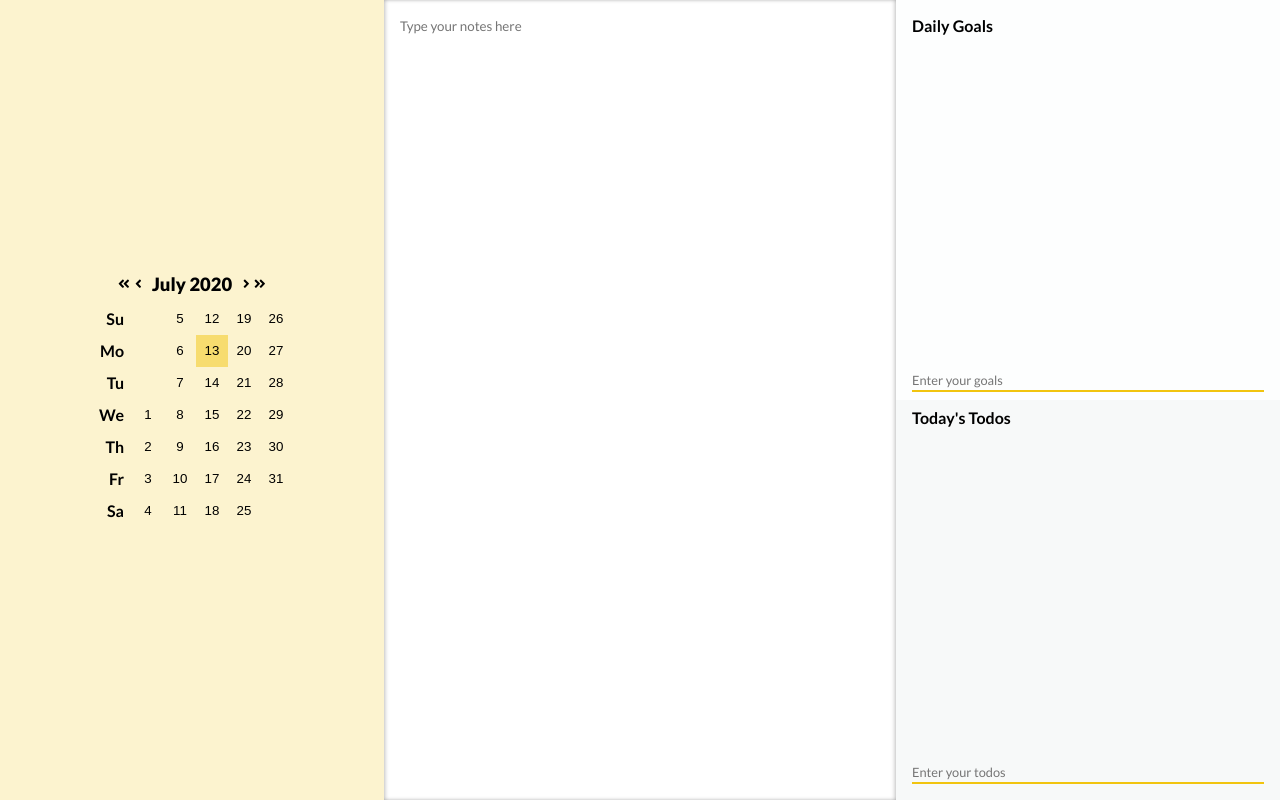
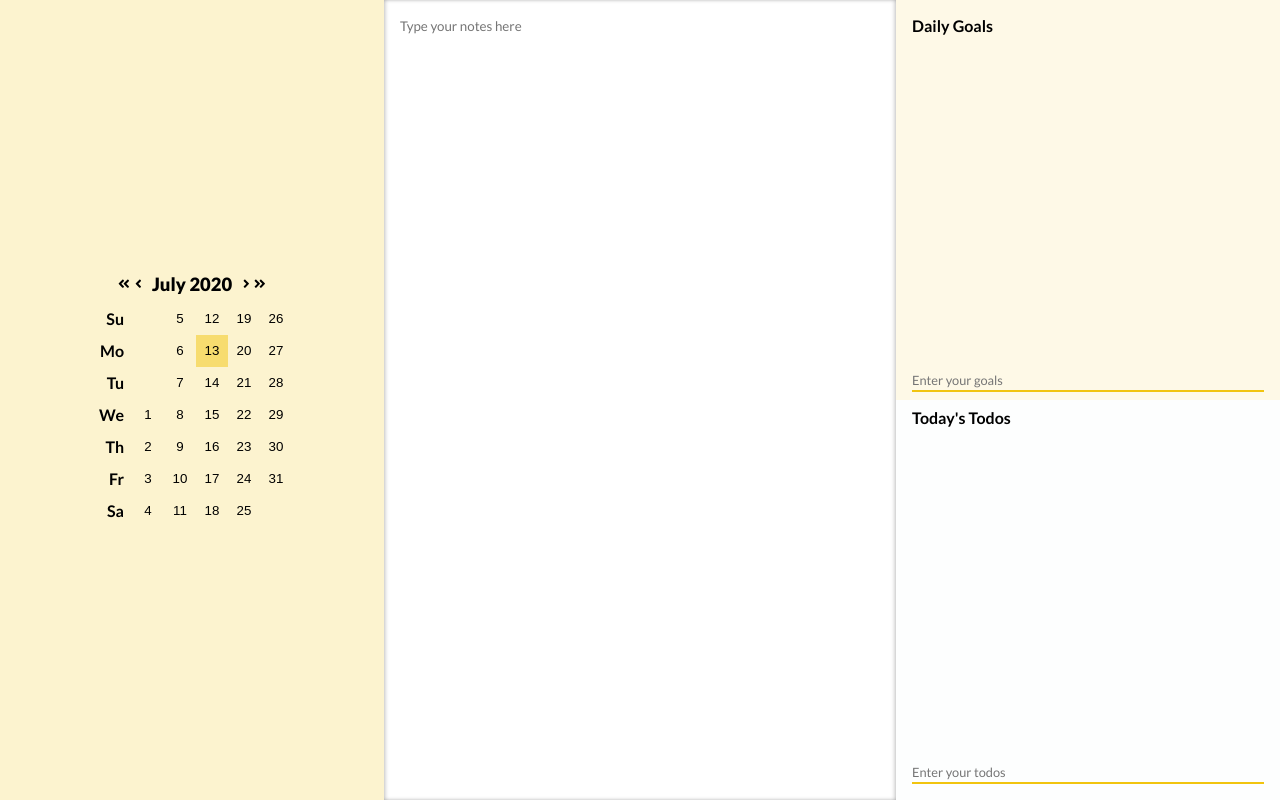
Before and after one commit to jnguyen9763/notetaker, a React (Create React App) app: page / in a window 1280 px wide. Built offline with nearby package versions, Linux system fonts and the light colour scheme.

Commit message:
changed background colors for list again

```diff
--- a/src/components/Goals/Goals.module.css
+++ b/src/components/Goals/Goals.module.css
@@ -1,4 +1,4 @@
 .Goals {
 	padding: 1rem 1rem .5rem 1rem;
-	background-color: #FDFEFE;
+	background-color: #FEF9E7;
 }
--- a/src/components/Todos/Todos.module.css
+++ b/src/components/Todos/Todos.module.css
@@ -1,4 +1,4 @@
 .Todos {
 	padding: .5rem 1rem 1rem 1rem;
-	background-color: #F7F9F9;
+	background-color: #FDFEFE;
 }
```
